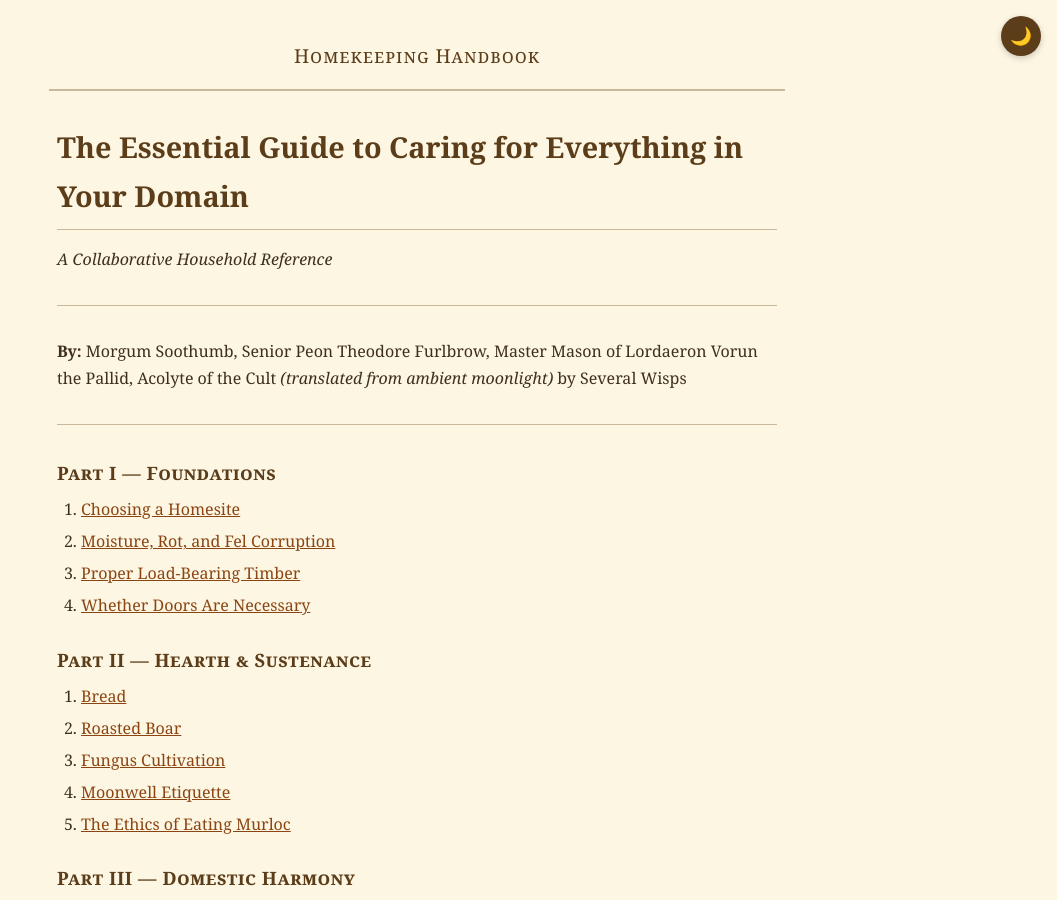
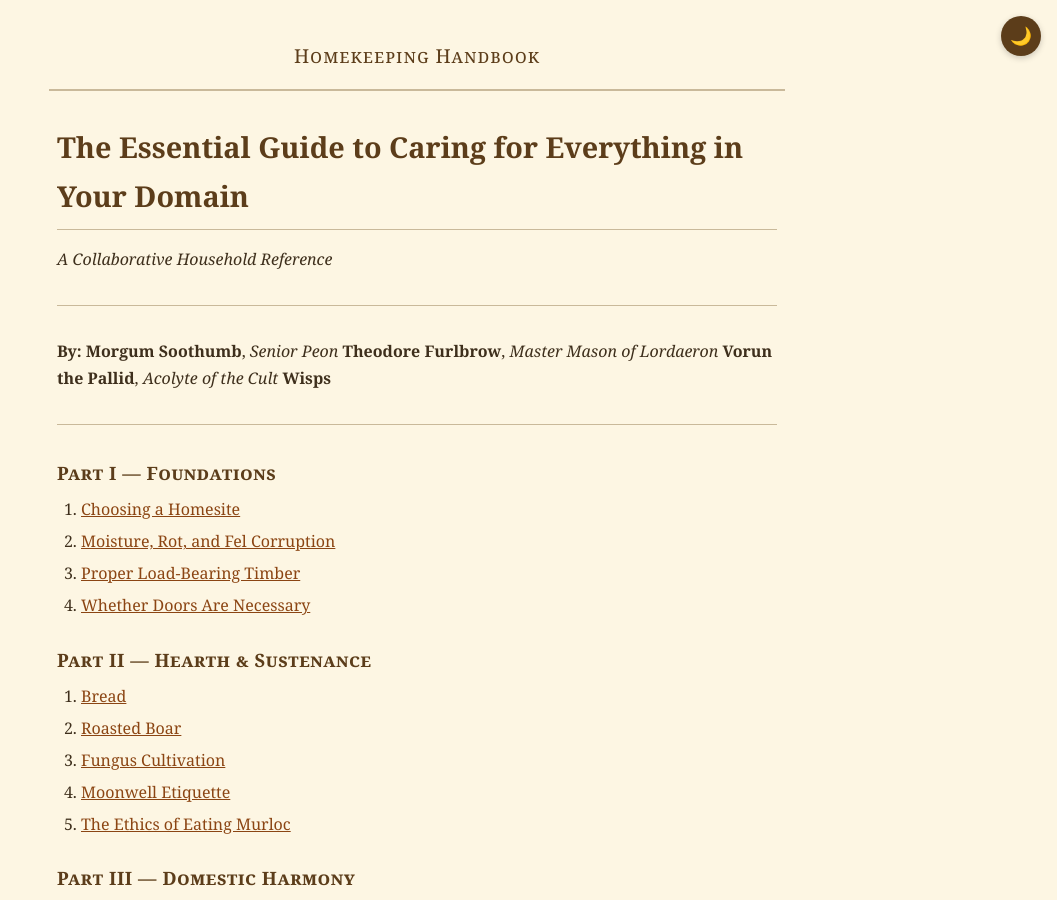
Before and after one commit to TroelsPDC/HomekeepingHandbook, a Jekyll site: the page built from index.md, in a window 1280 px wide and 900 px high. Shown: the whole window, without its empty margins (223-1280 px from the left). Built offline with Jekyll 4.4.1, drawn with Linux system fonts in a browser that asks for light colours.

```diff
--- a/index.md
+++ b/index.md
@@ -10,10 +10,10 @@ title: "Table of Contents"
 ---
 
 **By:**
-Morgum Soothumb, Senior Peon
-Theodore Furlbrow, Master Mason of Lordaeron
-Vorun the Pallid, Acolyte of the Cult
-*(translated from ambient moonlight)* by Several Wisps
+**Morgum Soothumb**, *Senior Peon*
+**Theodore Furlbrow**, *Master Mason of Lordaeron*
+**Vorun the Pallid**, *Acolyte of the Cult*
+**Wisps**
 
 ---
 
```
